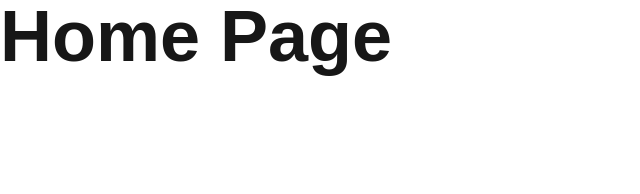
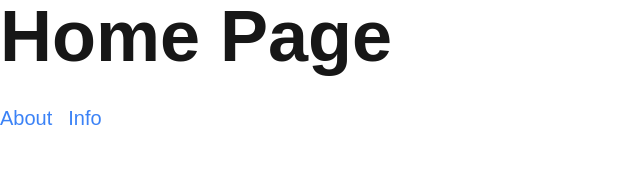
Before and after one commit to yuna-c/next-home, a Next.js app: page / in a window 1280 px wide. Shown: the top 194 px of the page, without its empty margins (0-640 px from the left). Built offline with nearby package versions, Linux system fonts and the light colour scheme.

Commit message:
📝 feat: link 경로 이동 nav 만들기

```diff
--- /dev/null
+++ b/src/app/about/page.tsx
@@ -0,0 +1,9 @@
+import React from 'react'
+
+export default function page() {
+  return (
+    <div>
+      <h1 className="text-7xl font-bold">About Page</h1>
+    </div>
+  )
+}
--- /dev/null
+++ b/src/app/info/page.tsx
@@ -0,0 +1,9 @@
+import React from 'react'
+
+export default function page() {
+  return (
+    <div>
+      <h1 className="text-7xl font-bold">Info Page</h1>
+    </div>
+  )
+}
--- a/src/app/page.tsx
+++ b/src/app/page.tsx
@@ -1,9 +1,16 @@
+import Link from 'next/link'
 import React from 'react'
 
 export default function Homepage() {
   return (
     <div>
       <h1 className="text-7xl font-bold">Home Page</h1>
+      <Link href="/about" className="text-xl text-blue-500 inline-block mt-8 mr-4">
+        About
+      </Link>
+      <Link href="/info" className="text-xl text-blue-500 inline-block mt-8 mr-4">
+        Info
+      </Link>
     </div>
   )
 }
```
